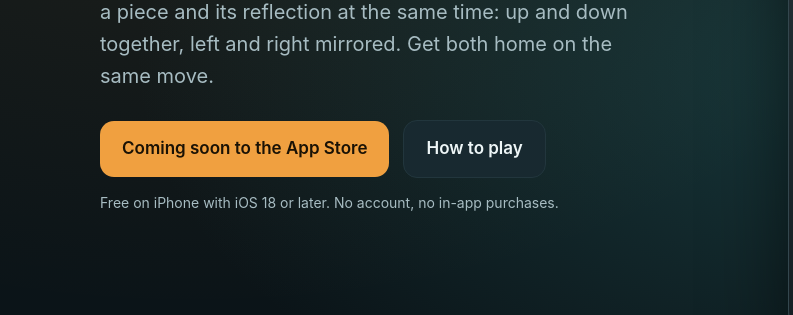
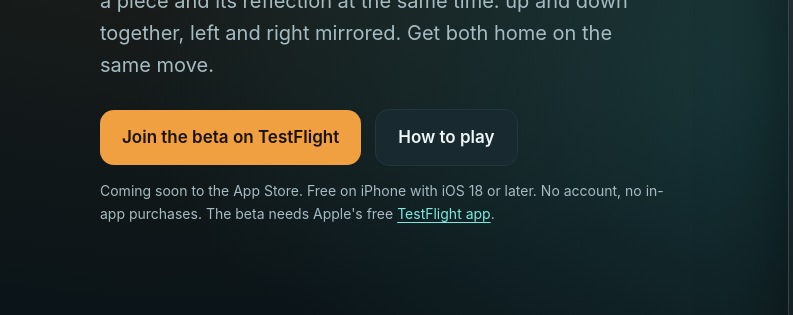
Before and after one commit to aralel/abgin, a plain HTML site: page index.html in a window 1280 px wide. Shown: the part 517-832 px from the top of the page, 0-793 px from the left. Drawn offline with Linux system fonts and the light colour scheme; grey boxes are pictures that could not be loaded.

Commit message:
feat: update landing page and FAQ for TestFlight beta access, add privacy policy details

```diff
--- a/index.html
+++ b/index.html
@@ -38,10 +38,11 @@
           <p class="lead">Abgin is a calm puzzle game for iPhone. Every swipe moves a piece and its reflection at the same time: up and down together, left and right mirrored. Get both home on the same move.</p>
           <div class="cta-row">
             <!-- After release, replace this with Apple's official "Download on the App Store" badge linking to the app. -->
-            <span class="button button-primary" role="note">Coming soon to the App Store</span>
+            <a class="button button-primary" target="_blank" rel="noopener noreferrer" href="https://testflight.apple.com/join/DgAMh4zm">Join the beta on TestFlight</a>
             <a class="button button-secondary" href="how-to-play.html">How to play</a>
           </div>
-          <p class="note">Free on iPhone with iOS 18 or later. No account, no in-app purchases.</p>
+          <p class="note">Coming soon to the App Store. Free on iPhone with iOS 18 or later. No account, no in-app purchases.
+            The beta needs Apple's free <a target="_blank" rel="noopener noreferrer" href="https://apps.apple.com/app/testflight/id899247664">TestFlight app</a>.</p>
         </div>
         <div class="phone">
           <video data-motion autoplay muted loop playsinline preload="metadata" poster="assets/gameplay-poster.jpg"
@@ -123,6 +124,7 @@
         <div class="faq">
           <details><summary>Is Abgin free?</summary><p>Yes. Abgin is free to download and play. A small banner ad at the bottom of the screen keeps it free, and there are no in-app purchases.</p></details>
           <details><summary>Which devices does it run on?</summary><p>iPhone with iOS 18 or later.</p></details>
+          <details><summary>Can I play it before release?</summary><p>Yes. Join the public beta on <a target="_blank" rel="noopener noreferrer" href="https://testflight.apple.com/join/DgAMh4zm">TestFlight</a>: install Apple's free TestFlight app, open the link on your iPhone and tap Accept. Beta builds expire after 90 days; TestFlight offers each new one.</p></details>
           <details><summary>Does Abgin collect my data?</summary><p>There is no account and no analytics. Ads come from Google, only with your consent where the law requires it, and you can change your choices in Settings. Read the <a href="privacy.html">privacy policy</a>.</p></details>
         </div>
         <p><a href="faq.html">All questions and answers</a></p>
```
Also changed, not shown: faq.html (+1 -0 lines), privacy.html (+3 -0 lines), 1 other file.
